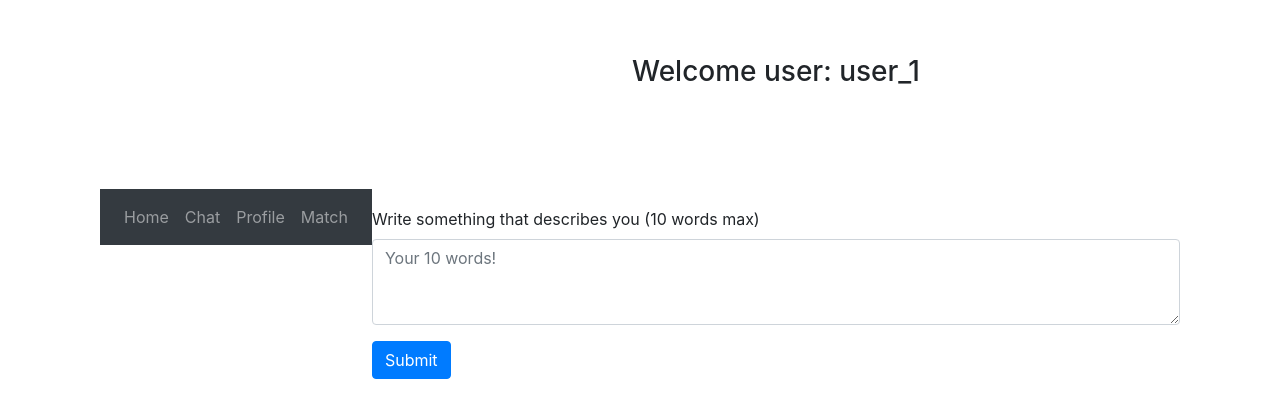
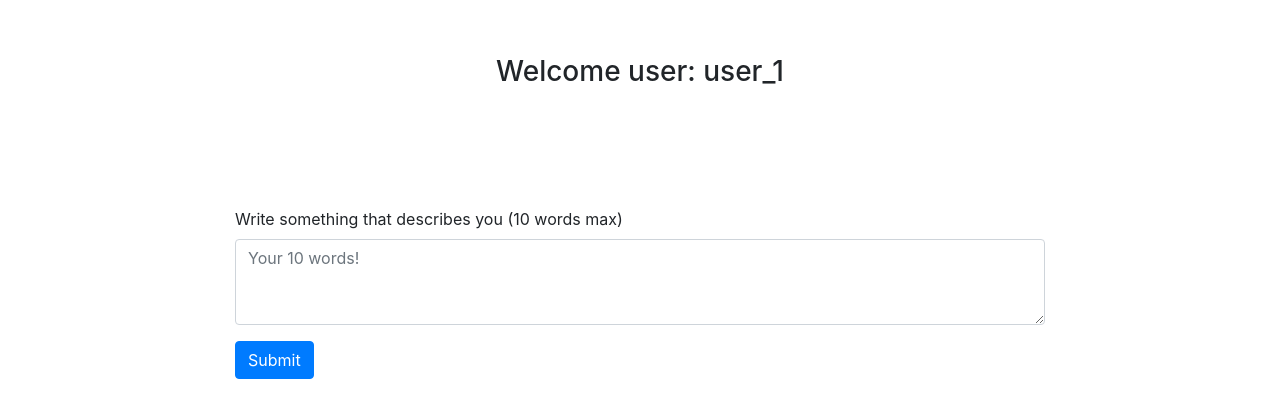
Before and after one commit to dchung21/clique, a React (Create React App) app in the folder client/: page /profile in a window 1280 px wide. Shown: the part 183-600 px from the top of the page. Built offline with nearby package versions, Linux system fonts and the light colour scheme; no server answers; sample sign-in values are in the browser's storage.

Commit message:
bug fix in matches + navbar

```diff
--- a/client/src/pages/Match.js
+++ b/client/src/pages/Match.js
@@ -71,6 +71,7 @@ export default function Match() {
 				clonedMU.add(randUser.uid);
 				setMatchedUsers(clonedMU);
 				fs.collection("users").doc(userUid).collection("matchedUsers").doc(randUser.uid).set({uid: randUser.uid});
+				fs.collection("users").doc(randUser.uid).collection("matchedUsers").doc(userUid).set({uid:randUser.uid});
 			}
 
 			else {
--- a/client/src/pages/NavBar.js
+++ /dev/null
@@ -1,17 +0,0 @@
-import React from 'react';
-import { Link } from 'react-router-dom';
-import { Navbar, Nav } from 'react-bootstrap';
-
-
-export default function SiteNavBar(props) {
-	return (
-		<Navbar bg="dark" variant="dark">
-			<Nav className="mr-auto">
-      			<Nav.Link href="/home">Home</Nav.Link>
-      			<Nav.Link href="/convos">Chat</Nav.Link>
-      			<Nav.Link href="/profile">Profile</Nav.Link>
-				<Nav.Link href="/match">Match</Nav.Link>
-    		</Nav>
-		</Navbar>
-	)
-}
--- a/client/src/pages/Profile.js
+++ b/client/src/pages/Profile.js
@@ -9,7 +9,6 @@ import Button from 'react-bootstrap/Button'
 import Image from 'react-bootstrap/Image'
 import OverlayTrigger from 'react-bootstrap/OverlayTrigger'
 import Tooltip from 'react-bootstrap/Tooltip'
-import SiteNavBar from './NavBar.js';
 
 export default function Profile(props) {
 	const [image, setImage] = useState("");
@@ -164,7 +163,6 @@ export default function Profile(props) {
 
 	return (
 		<Container className="d-flex justify-content-center align-items-center min-vh-100">
-			<SiteNavBar />
 			<div className="w-75 h-80">
 				<h3 className="text-center py-3">Welcome user: {uid}</h3>
 				<div className="d-flex justify-content-center">
```
